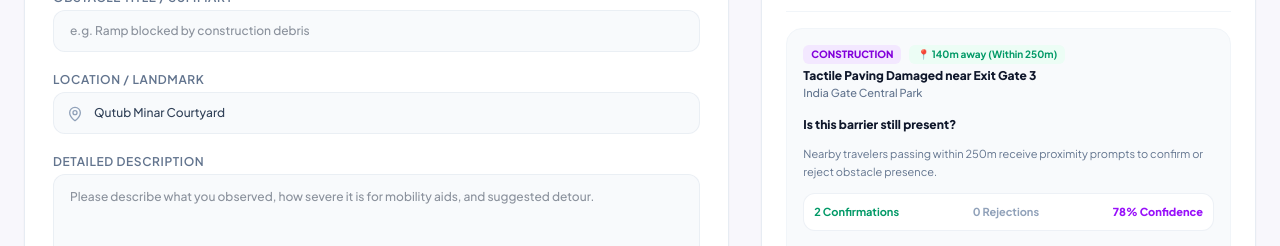
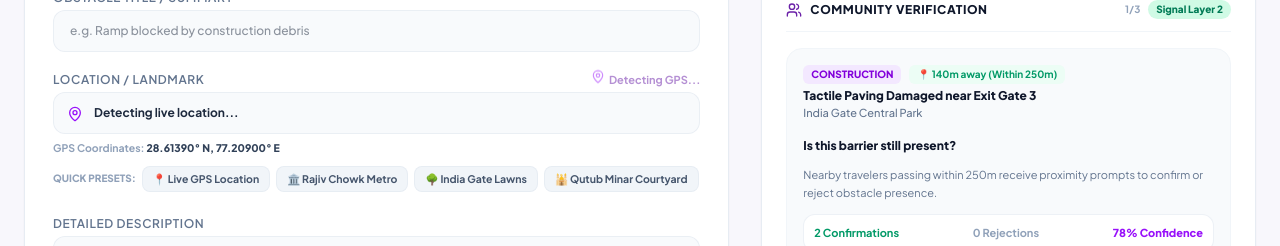
Before and after one commit to iam-ayushraj05/YatraSaathi, a Next.js app in the folder frontend/: page /reports in a window 1280 px wide. Shown: the part 517-763 px from the top of the page. Built offline with nearby package versions, Linux system fonts and the light colour scheme; no server answers.

Commit message:
feat(reports): replace fixed location dropdown with live GPS reverse geocoding & custom location input

```diff
--- a/frontend/app/reports/page.tsx
+++ b/frontend/app/reports/page.tsx
@@ -51,12 +51,14 @@ export default function Reports() {
   const [reportType, setReportType] = useState('BLOCKED_RAMP');
   const [severity, setSeverity] = useState('HIGH');
   const [accessibilityImpact, setAccessibilityImpact] = useState('BLOCKED');
-  const [placeName, setPlaceName] = useState('Qutub Minar Courtyard');
+  const [placeName, setPlaceName] = useState('Detecting live location...');
 
-  // Real Geolocation + Timestamp
+  // Real Geolocation + Timestamp + Reverse Geocoding
   const [userLat, setUserLat] = useState<number>(28.6139);
   const [userLng, setUserLng] = useState<number>(77.2090);
   const [gpsCaptured, setGpsCaptured] = useState(false);
+  const [isGeocoding, setIsGeocoding] = useState(false);
+  const [reverseAddress, setReverseAddress] = useState<string | null>(null);
   const [captureTimestamp, setCaptureTimestamp] = useState<string | null>(null);
 
   // Compulsory Live Camera State
@@ -246,21 +248,59 @@ export default function Reports() {
     }
   };
 
-  // Capture real GPS on mount
-  useEffect(() => {
+  // Reverse Geocoding via OpenStreetMap Nominatim
+  const fetchLiveAddress = async (lat: number, lng: number) => {
+    setIsGeocoding(true);
+    try {
+      const res = await fetch(`https://nominatim.openstreetmap.org/reverse?format=json&lat=${lat}&lon=${lng}&zoom=18&addressdetails=1`, {
+        headers: { 'Accept-Language': 'en-US,en;q=0.9' }
+      });
+      if (res.ok) {
+        const data = await res.json();
+        const addressObj = data.address || {};
+        const landmark = addressObj.amenity || addressObj.building || addressObj.leisure || addressObj.suburb || addressObj.neighbourhood || addressObj.road || addressObj.city_district || addressObj.city || 'Current GPS Position';
+        const cityStr = addressObj.city || addressObj.state_district || addressObj.state || '';
+        const fullPlace = cityStr ? `${landmark}, ${cityStr}` : landmark;
+        setPlaceName(fullPlace);
+        setReverseAddress(data.display_name || fullPlace);
+      } else {
+        setPlaceName(`Live Location (${lat.toFixed(4)}°, ${lng.toFixed(4)}°)`);
+      }
+    } catch (err) {
+      setPlaceName(`Live Location (${lat.toFixed(4)}°, ${lng.toFixed(4)}°)`);
+    } finally {
+      setIsGeocoding(false);
+    }
+  };
+
+  // Trigger live location request + reverse geocode
+  const handleDetectLiveLocation = () => {
+    setIsGeocoding(true);
     if (typeof window !== 'undefined' && 'geolocation' in navigator) {
       navigator.geolocation.getCurrentPosition(
         (pos) => {
-          setUserLat(pos.coords.latitude);
-          setUserLng(pos.coords.longitude);
+          const lat = pos.coords.latitude;
+          const lng = pos.coords.longitude;
+          setUserLat(lat);
+          setUserLng(lng);
           setGpsCaptured(true);
+          fetchLiveAddress(lat, lng);
         },
         (err) => {
           console.warn('GPS location request error:', err.message);
+          setIsGeocoding(false);
+          fetchLiveAddress(userLat, userLng);
         },
         { enableHighAccuracy: true, timeout: 10000, maximumAge: 0 }
       );
+    } else {
+      fetchLiveAddress(userLat, userLng);
     }
+  };
+
+  // Capture real GPS on mount
+  useEffect(() => {
+    handleDetectLiveLocation();
   }, []);
 
   // Stop camera stream utility function
@@ -625,23 +665,76 @@ export default function Reports() {
                   />
                 </div>
 
-                {/* 4. Location */}
+                {/* 4. Location / Landmark */}
                 <div>
-                  <label className="block text-xs font-semibold text-slate-500 dark:text-slate-400 uppercase tracking-wider mb-1">
-                    Location / Landmark
-                  </label>
+                  <div className="flex items-center justify-between mb-1">
+                    <label className="block text-xs font-semibold text-slate-500 dark:text-slate-400 uppercase tracking-wider">
+                      Location / Landmark
+                    </label>
+                    <button
+                      type="button"
+                      onClick={handleDetectLiveLocation}
+                      disabled={isGeocoding}
+                      className="text-[11px] font-bold text-[#6b21a8] dark:text-purple-400 hover:underline flex items-center gap-1 cursor-pointer disabled:opacity-50"
+                    >
+                      <MapPin className={`w-3.5 h-3.5 ${isGeocoding ? 'animate-bounce text-purple-600' : ''}`} />
+                      <span>{isGeocoding ? 'Detecting GPS...' : '📍 Use Live GPS'}</span>
+                    </button>
+                  </div>
+
                   <div className="relative">
-                    <select
+                    <input
+                      type="text"
+                      placeholder="e.g. Connaught Place, Exit Gate 2 or search location..."
                       value={placeName}
                       onChange={(e) => setPlaceName(e.target.value)}
-                      className="w-full rounded-xl bg-slate-50 dark:bg-slate-900 border border-slate-200/60 dark:border-slate-800 py-3 pl-10 pr-4 text-xs font-medium text-slate-700 dark:text-slate-350 focus:border-purple-600 focus:outline-none appearance-none cursor-pointer"
-                    >
-                      <option value="Qutub Minar Courtyard">Qutub Minar Courtyard</option>
-                      <option value="India Gate Central Park">India Gate Central Park</option>
-                      <option value="Lotus Temple Lawns">Lotus Temple Lawns</option>
-                      <option value="Rajiv Chowk Metro Station">Rajiv Chowk Metro Station</option>
-                    </select>
-                    <MapPin className="absolute left-3.5 top-3.5 h-4 w-4 text-slate-400 dark:text-slate-500" />
+                      required
+                      className="w-full rounded-xl bg-slate-50 dark:bg-slate-900 border border-slate-200/60 dark:border-slate-800 py-3 pl-10 pr-20 text-xs font-bold text-slate-800 dark:text-slate-100 focus:border-purple-600 focus:outline-none"
+                    />
+                    <MapPin className="absolute left-3.5 top-3.5 h-4 w-4 text-purple-600 dark:text-purple-400" />
+                    {gpsCaptured && (
+                      <span className="absolute right-3 top-3 px-1.5 py-0.5 rounded bg-emerald-100 dark:bg-emerald-950 text-emerald-700 dark:text-emerald-300 text-[9.5px] font-black" title={`GPS: ${userLat.toFixed(4)}, ${userLng.toFixed(4)}`}>
+                        LIVE GPS
+                      </span>
+                    )}
+                  </div>
+
+                  {/* GPS Coordinates Subtitle */}
+                  <div className="mt-1.5 flex items-center justify-between text-[10.5px] font-bold text-slate-400">
+                    <span>GPS Coordinates: <strong className="text-slate-700 dark:text-slate-300">{userLat.toFixed(5)}° N, {userLng.toFixed(5)}° E</strong></span>
+                    {reverseAddress && (
+                      <span className="truncate max-w-[220px] text-right font-medium text-emerald-600 dark:text-emerald-400" title={reverseAddress}>
+                        ✓ Geocoded
+                      </span>
+                    )}
+                  </div>
+
+                  {/* Quick Preset Location Chips */}
+                  <div className="mt-2.5 flex items-center gap-1.5 overflow-x-auto custom-scrollbar pb-1">
+                    <span className="text-[10px] font-extrabold uppercase text-slate-400 shrink-0">Quick presets:</span>
+                    {[
+                      '📍 Live GPS Location',
+                      '🏛️ Rajiv Chowk Metro',
+                      '🌳 India Gate Lawns',
+                      '🕌 Qutub Minar Courtyard',
+                      '🛕 Lotus Temple',
+                      '🏰 Red Fort Entrance'
+                    ].map((loc) => (
+                      <button
+                        key={loc}
+                        type="button"
+                        onClick={() => {
+                          if (loc === '📍 Live GPS Location') {
+                            handleDetectLiveLocation();
+                          } else {
+                            setPlaceName(loc.replace(/^[^\s]+\s/, ''));
+                          }
+                        }}
+                        className="px-2.5 py-1 rounded-lg bg-slate-100 dark:bg-slate-800/80 hover:bg-purple-100 dark:hover:bg-purple-950/60 hover:text-purple-700 dark:hover:text-purple-300 text-[10.5px] font-bold text-slate-600 dark:text-slate-300 transition-all cursor-pointer shrink-0 border border-slate-200/60 dark:border-slate-800"
+                      >
+                        {loc}
+                      </button>
+                    ))}
                   </div>
                 </div>
 
```
